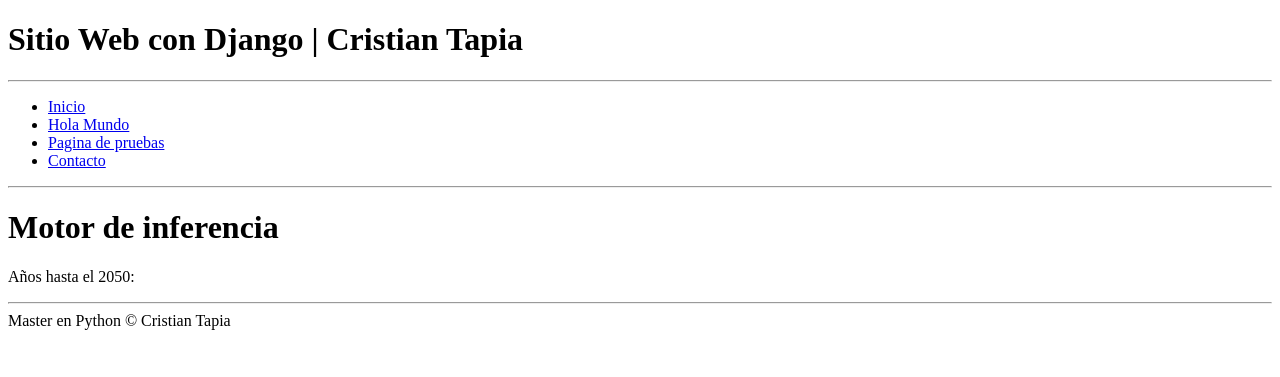
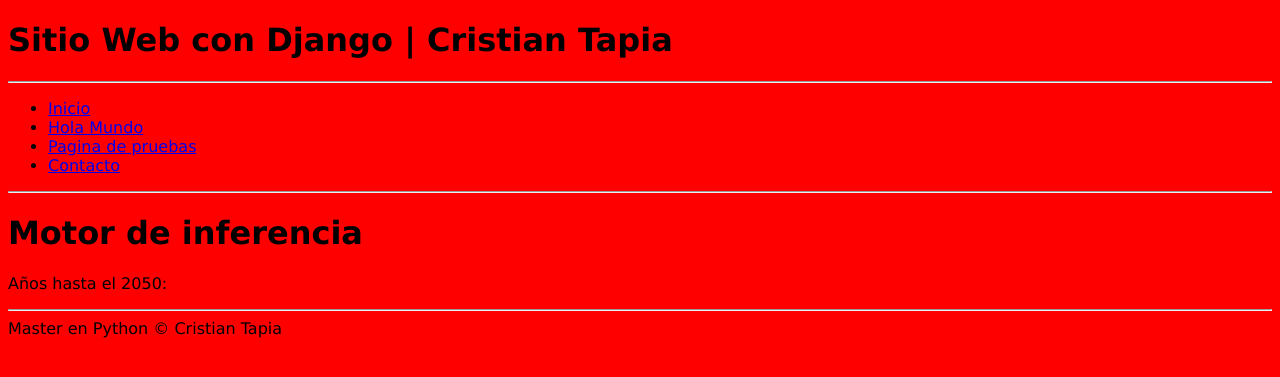
Before and after one commit to CristianX/django_plantilla, a Django app: page / in a window 1280 px wide. Shown: the top 377 px of the page. Run offline with Django 4.2, Linux system fonts and the light colour scheme.

Commit message:
Cargando css desde static

```diff
--- /dev/null
+++ b/motorInferencia/static/css/styles.css
@@ -0,0 +1,4 @@
+body{
+    font-family: Verdana, Geneva, Tahoma, sans-serif;
+    background-color: red;
+}
--- a/motorInferencia/templates/layout.html
+++ b/motorInferencia/templates/layout.html
@@ -8,6 +8,12 @@
       {% block title %} <!-- Código que viene de templates --> {% endblock %} |
       Cristian Tapia
     </title>
+    {% load static %}
+    <link
+      rel="stylesheet"
+      type="text/css"
+      href="{% static 'css/styles.css' %}"
+    />
   </head>
   <body>
     <h1>Sitio Web con Django | Cristian Tapia</h1>
```
